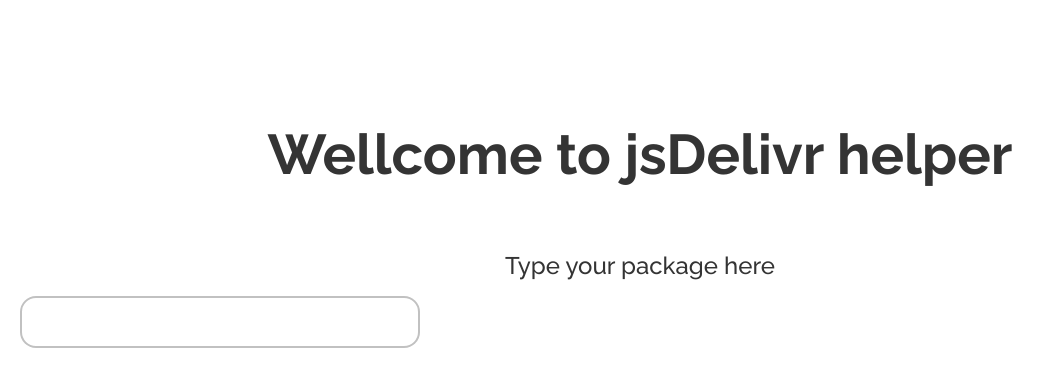
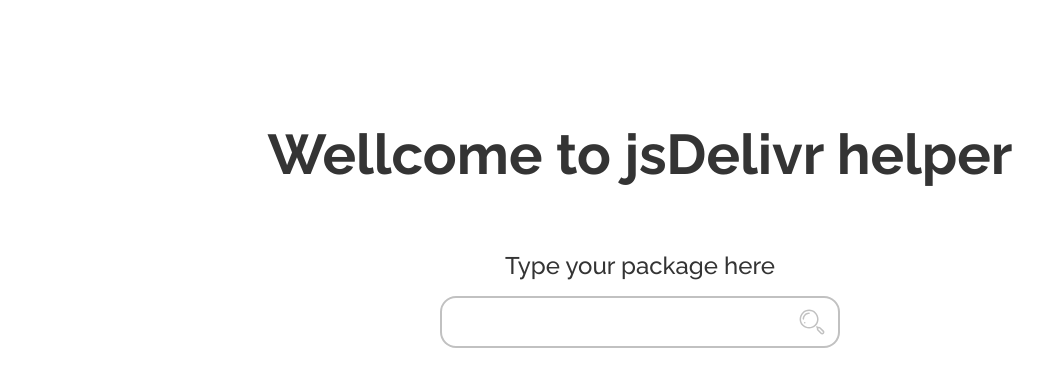
Before and after one commit to kashtan1231/jsdelivr-interface, a Vue app: page / in a window 1280 px wide. Shown: the top 386 px of the page, without its empty margins (0-1055 px from the left). Built offline with nearby package versions, Linux system fonts and the light colour scheme.

Commit message:
in process

```diff
--- a/src/components/BaseInput.vue
+++ b/src/components/BaseInput.vue
@@ -8,6 +8,8 @@
       :placeholder="placeholder"
       @input="onIntput(($event.target as HTMLInputElement).value)"
     />
+
+    <img class="base-input__search-icon" src="@/assets/search-icon.svg" alt="search-icon" />
   </div>
 </template>
 
@@ -29,6 +31,9 @@
 
 <style lang="scss" scoped>
   .base-input {
+    position: relative;
+    width: fit-content;
+
     &__input {
       min-width: 400px;
       padding: 12px;
@@ -40,5 +45,14 @@
         box-shadow: inset 0 0 0 2px $black;
       }
     }
+
+    &__search-icon {
+      position: absolute;
+      top: 50%;
+      right: 12px;
+      z-index: -1;
+      width: 32px;
+      transform: translateY(-50%);
+    }
   }
 </style>
--- a/src/design/default.scss
+++ b/src/design/default.scss
@@ -19,3 +19,8 @@
   background-color: transparent;
   outline: none;
 }
+
+img {
+  width: auto;
+  height: auto;
+}
--- a/src/views/HomeView.vue
+++ b/src/views/HomeView.vue
@@ -14,6 +14,10 @@
 
 <style lang="scss" scoped>
   .home-view {
+    display: flex;
+    flex-direction: column;
+    align-items: center;
+
     &__title {
       margin-bottom: 64px;
       text-align: center;
```
Also changed, not shown: src/assets/search-icon.svg (added).
